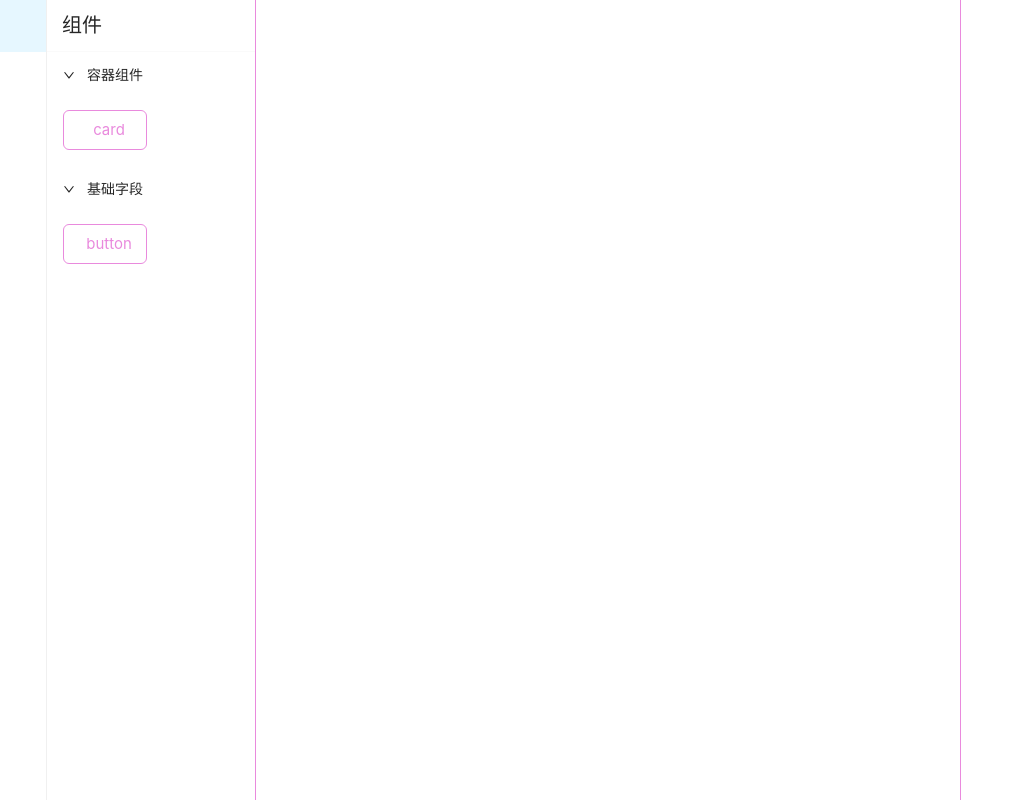
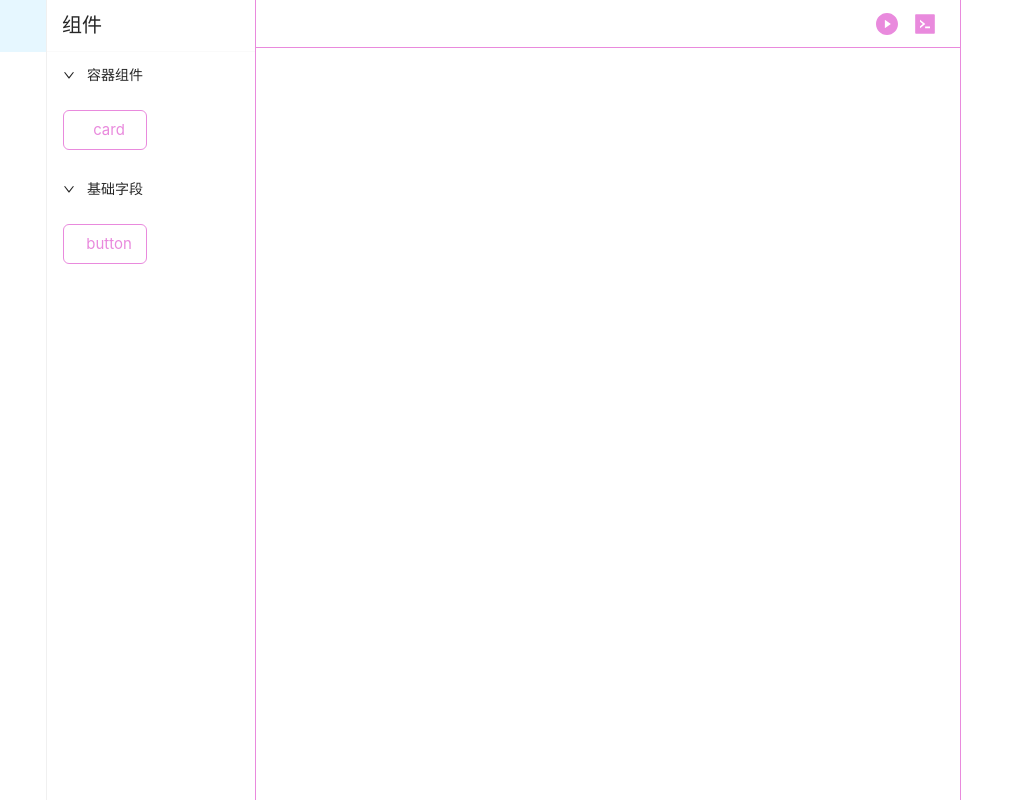
Before and after one commit to ArutoriaCode/elysia, a Vue app: page / in a window 1280 px wide. Shown: the whole page, without its empty margins (0-1024 px from the left). Built offline with nearby package versions, Linux system fonts and the light colour scheme.

Commit message:
:necktie: 首页加载条

```diff
--- a/src/designer/ElysiaPanel.vue
+++ b/src/designer/ElysiaPanel.vue
@@ -1,5 +1,5 @@
 <template>
-  <div class="elysia-wrapper">
+  <div class="elysia-panel">
     <a-menu
       v-model:selectedKeys="activeKeys"
       mode="vertical"
@@ -49,12 +49,7 @@ const menuItems = ref({
 </script>
 
 <style lang="less">
-.elysia-wrapper {
-  height: 100%;
-  width: 20vw;
-  display: flex;
-  flex-direction: row;
-  border-right: 1px solid var(--primary-color);
+.elysia-panel {
   .elysia-menu {
     height: 100%;
     &.ant-menu-inline-collapsed {
--- a/src/designer/ElysiaRender.vue
+++ b/src/designer/ElysiaRender.vue
@@ -26,8 +26,8 @@ import draggable from 'vuedraggable'
 import store from './core/store'
 import { checkMove } from './core/move'
 import { setSelected } from './core/select'
-import { ref, computed } from 'vue';
-import history from './core/history';
+import { ref, computed } from 'vue'
+import history from './core/history'
 
 const widgetList = computed(() => store.childrenList)
 const readonly = ref(false)
@@ -40,12 +40,6 @@ const onDragAdd = evt => {
 
 <style lang="less">
 .elysia-render {
-  height: calc(100vh - 48px);
-  width: 55vw;
-  padding: 24px;
-  overflow: hidden;
-  overflow-y: auto;
-
   .draggable-render {
     height: 100%;
     width: 100%;
--- a/src/designer/ElysiaSetting.vue
+++ b/src/designer/ElysiaSetting.vue
@@ -75,10 +75,3 @@ watch(
   { immediate: true }
 )
 </script>
-<style>
-.elysia-setting {
-  height: 100vh;
-  width: 25vw;
-  border-left: 1px solid var(--primary-color);
-}
-</style>
--- /dev/null
+++ b/src/designer/ElysiaToolbar.vue
@@ -0,0 +1,36 @@
+<template>
+  <div class="elysia-toolbar">
+    <div>
+      <undo-icon title="撤销"></undo-icon>
+      <redo-icon title="重做"></redo-icon>
+    </div>
+
+    <div>
+      <play-circle-filled title="预览" />
+      <code-filled title="查看代码" />
+    </div>
+  </div>
+</template>
+<script setup>
+import { PlayCircleFilled, CodeFilled } from '@ant-design/icons-vue'
+</script>
+<style lang="less">
+.elysia-toolbar {
+  display: flex;
+  justify-content: space-between;
+  align-items: center;
+  padding: 0 16px;
+  border-bottom: 1px solid var(--info-color);
+  .anticon {
+    font-size: 22px;
+    color: var(--primary-color);
+    cursor: pointer;
+    user-select: none;
+    padding: 8px;
+    &:hover {
+      transition: transform 0.3s;
+      transform: scale(1.2);
+    }
+  }
+}
+</style>
--- a/src/designer/index.vue
+++ b/src/designer/index.vue
@@ -4,7 +4,7 @@
       <elysia-panel></elysia-panel>
     </div>
     <div class="main-wrapper">
-      <div class="elysia-toolbar"></div>
+      <elysia-toolbar></elysia-toolbar>
       <elysia-render></elysia-render>
     </div>
     <div class="aside-wrapper settings">
@@ -16,6 +16,7 @@
 import ElysiaPanel from './ElysiaPanel.vue'
 import ElysiaRender from './ElysiaRender.vue'
 import ElysiaSetting from './ElysiaSetting.vue'
+import ElysiaToolbar from './ElysiaToolbar.vue'
 </script>
 <style lang="less">
 body {
@@ -24,5 +25,32 @@ body {
 .elysia-designer {
   display: flex;
   flex-direction: row;
+
+  .elysia-panel {
+    height: 100%;
+    width: 20vw;
+    display: flex;
+    flex-direction: row;
+    border-right: 1px solid var(--primary-color);
+  }
+
+  .elysia-toolbar {
+    width: 100%;
+    height: 48px;
+  }
+
+  .elysia-render {
+    padding: 24px;
+    height: calc(100vh - 48px); // 48px = .elysia-toolbar height
+    width: 55vw;
+    overflow: hidden;
+    overflow-y: auto;
+  }
+
+  .elysia-setting {
+    height: 100vh;
+    width: 25vw;
+    border-left: 1px solid var(--primary-color);
+  }
 }
 </style>
```
Also changed, not shown: index.html (+3 -3 lines), src/designer/icons/code-icon.svg (deleted), src/designer/icons/trash-icon.svg (deleted), 17 other files (tests, documents, lock files or other folders).
